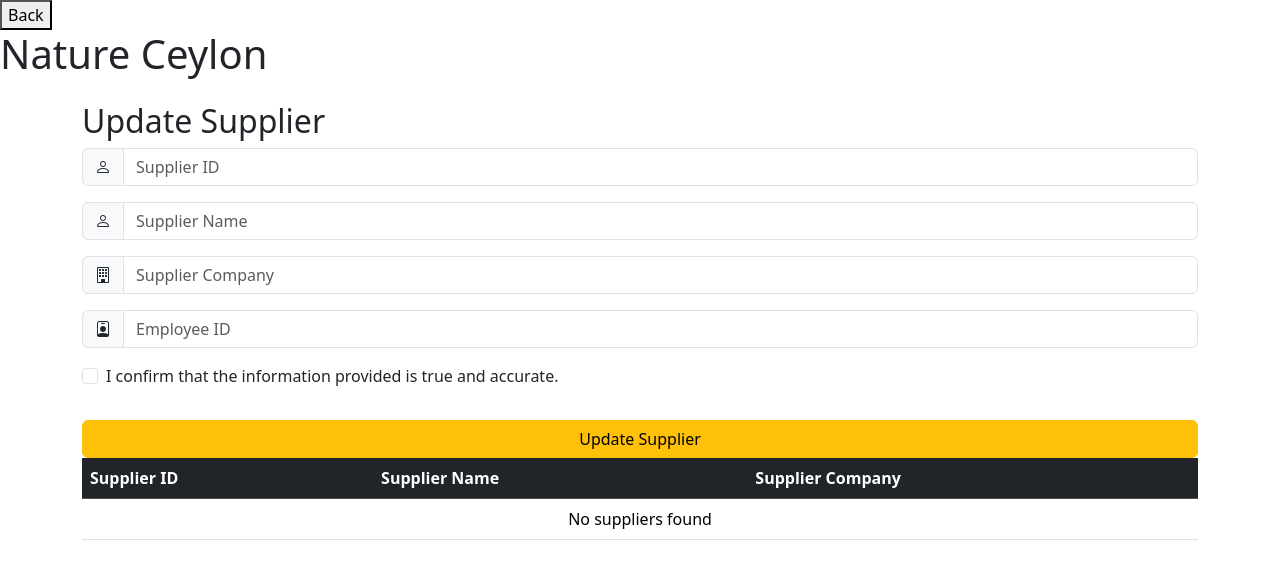
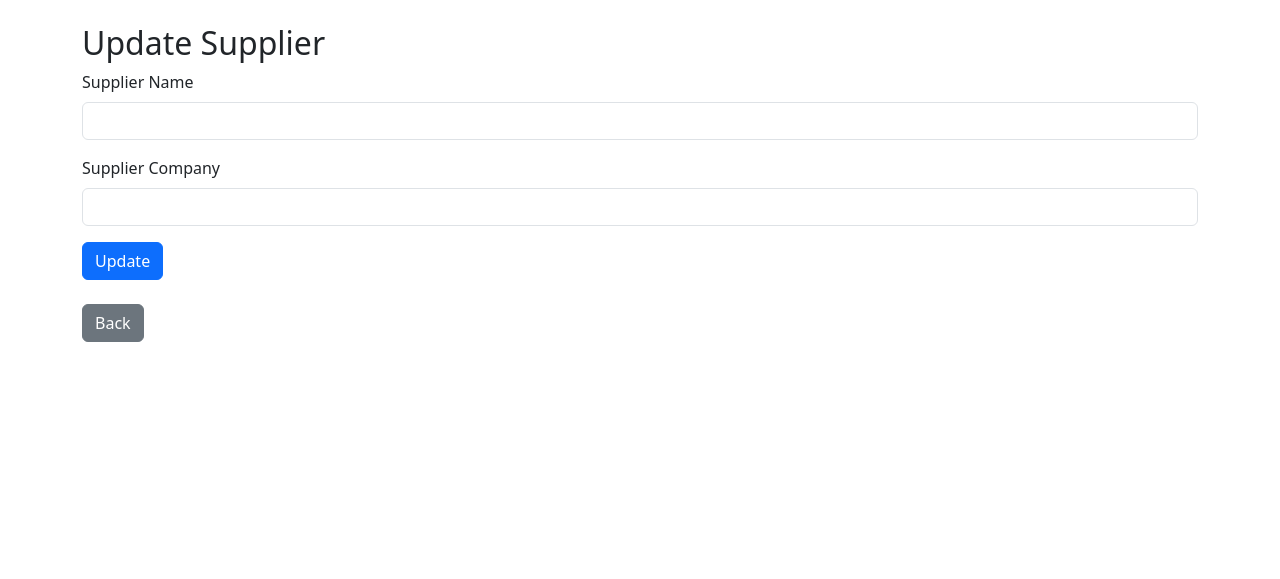
Before and after one commit to Malinda01/Nature_Ceylon, a PHP site: page /upsup.php in a window 1280 px wide. Shown: the top 579 px of the page. Run offline with PHP 8.4, Linux system fonts and the light colour scheme; data that the repository does not hold is empty.

Commit message:
Supplier Completed without the foreign key section

```diff
--- a/Employee_Panel/Supplier/upsup/upsup.php
+++ b/Employee_Panel/Supplier/upsup/upsup.php
@@ -1,20 +1,3 @@
-<!DOCTYPE html>
-<html lang="en">
-
-<head>
-    <meta charset="UTF-8">
-    <meta name="viewport" content="width=device-width, initial-scale=1.0">
-    <title>Update Supplier - Nature Ceylon</title>
-    <!-- Google Font -->
-    <link href="https://fonts.googleapis.com/css2?family=Poppins:wght@400;600&display=swap" rel="stylesheet">
-    <!-- Bootstrap CSS -->
-    <link href="https://cdn.jsdelivr.net/npm/bootstrap@5.3.2/dist/css/bootstrap.min.css" rel="stylesheet">
-    <!-- Bootstrap Icons -->
-    <link href="https://cdn.jsdelivr.net/npm/bootstrap-icons/font/bootstrap-icons.css" rel="stylesheet">
-    <link rel="stylesheet" href="../../../Admin_Panel/Managements/assets/css/form.css">
-</head>
-
-<body>
 <?php
 // Database connection
 $servername = "localhost";
@@ -22,145 +5,67 @@
 $password = "";
 $dbname = "malinda_db";
 
+// Create connection
 $conn = new mysqli($servername, $username, $password, $dbname);
 
+// Check connection
 if ($conn->connect_error) {
     die("Connection failed: " . $conn->connect_error);
 }
 
-    if ($_SERVER["REQUEST_METHOD"] === "POST") {
-        // Collect data from the form
-        $supplierId = $_POST["supplierId"];
-        $supplierName = $_POST["supplierName"];
-        $supplierCompany = $_POST["supplierCompany"];
-        $employeeId = $_POST["employeeId"];
+// Get Supplier ID from URL
+$supplier_id = $_GET['id'] ?? null;
+$supplier_name = '';
+$supplier_company = '';
 
-        // Validate inputs
-        if (!empty($supplierId) && !empty($supplierName) && !empty($supplierCompany) && !empty($employeeId)) {
-            // Update the supplier details
-            $sql = "UPDATE supplier
-                    SET Supplier_Name = ?, Supplier_Company = ?, SUPManager_ID = ?
-                    WHERE Supplier_ID = ?";
+if ($supplier_id) {
+    // Fetch supplier data
+    $sql = "SELECT Supplier_Name, Supplier_Company FROM supplier WHERE Supplier_ID = ?";
+    $stmt = $conn->prepare($sql);
+    $stmt->bind_param("i", $supplier_id);
+    $stmt->execute();
+    $result = $stmt->get_result();
 
-            $stmt = $conn->prepare($sql);
-            $stmt->bind_param("ssss", $supplierName, $supplierCompany, $employeeId, $supplierId);
-
-            if ($stmt->execute()) {
-                echo "<script>alert('Supplier details updated successfully!');</script>";
-            } else {
-                echo "<script>alert('Error updating supplier details: " . $stmt->error . "');</script>";
+    if ($result->num_rows > 0) {
+        $row = $result->fetch_assoc();
+        $supplier_name = $row['Supplier_Name'];
+        $supplier_company = $row['Supplier_Company'];
     }
-
     $stmt->close();
-        } else {
-            echo "<script>alert('Please fill in all fields.');</script>";
 }
-    }
+$conn->close();
 ?>
 
-    <header>
-        <button id="backButton" onclick="location.href='../../Supplier.php'">Back</button>
-        <h1>Nature Ceylon</h1>
-    </header>
-
-    <main class="container mt-4">
+<!DOCTYPE html>
+<html lang="en">
+<head>
+    <meta charset="UTF-8">
+    <meta name="viewport" content="width=device-width, initial-scale=1.0">
+    <title>Update Supplier</title>
+    <!-- Bootstrap CSS -->
+    <link href="https://cdn.jsdelivr.net/npm/bootstrap@5.3.2/dist/css/bootstrap.min.css" rel="stylesheet">
+</head>
+<body>
+    <div class="container mt-4">
         <h2>Update Supplier</h2>
-
-        <form id="updateSupplierForm" method="POST" onsubmit="return validateForm()">
-            <!-- Supplier ID -->
-            <div class="input-group mb-3">
-                <span class="input-group-text"><i class="bi bi-person"></i></span>
-                <input type="text" class="form-control" id="supplierId" name="supplierId" placeholder="Supplier ID">
+        <form action="update_supplier_process.php" method="post">
+            <input type="hidden" name="supplier_id" value="<?php echo htmlspecialchars($supplier_id); ?>">
+            <div class="mb-3">
+                <label for="supplier_name" class="form-label">Supplier Name</label>
+                <input type="text" class="form-control" id="supplier_name" name="supplier_name"
+                       value="<?php echo htmlspecialchars($supplier_name); ?>" required>
+            </div>
+            <div class="mb-3">
+                <label for="supplier_company" class="form-label">Supplier Company</label>
+                <input type="text" class="form-control" id="supplier_company" name="supplier_company"
+                       value="<?php echo htmlspecialchars($supplier_company); ?>" required>
+            </div>
+            <button type="submit" class="btn btn-primary">Update</button>
+        </form>
     </div>
 
-            <!-- Supplier Name -->
-            <div class="input-group mb-3">
-                <span class="input-group-text"><i class="bi bi-person"></i></span>
-                <input type="text" class="form-control" id="supplierName" name="supplierName" placeholder="Supplier Name">
-            </div>
-
-            <!-- Supplier Company -->
-            <div class="input-group mb-3">
-                <span class="input-group-text"><i class="bi bi-building"></i></span>
-                <input type="text" class="form-control" id="supplierCompany" name="supplierCompany" placeholder="Supplier Company">
-            </div>
-
-            <!-- Employee ID -->
-            <div class="input-group mb-3">
-                <span class="input-group-text"><i class="bi bi-person-badge"></i></span>
-                <input type="text" class="form-control" id="employeeId" name="employeeId" placeholder="Employee ID">
-            </div>
-
-            <!-- Confirmation Checkbox -->
-            <div class="form-check mb-3">
-                <input class="form-check-input" type="checkbox" id="confirmationCheckbox" name="confirmationCheckbox">
-                <label class="form-check-label" for="confirmationCheckbox">
-                    I confirm that the information provided is true and accurate.
-                </label>
-            </div>
-
-            <!-- Submit Button -->
-            <input type="submit" value="Update Supplier" class="btn btn-warning w-100 mt-3">
-        </form>
-
-        <!-- Table to View Supplier Details -->
-        <table class="table table">
-            <thead class="table-dark">
-                <tr>
-                    <th scope="col">Supplier ID</th>
-                    <th scope="col">Supplier Name</th>
-                    <th scope="col">Supplier Company</th>
-                </tr>
-            </thead>
-            <tbody>
-                <?php
-                // Fetch supplier data
-                $sql = "SELECT Supplier_ID, Supplier_Name, Supplier_Company FROM supplier";
-                $result = $conn->query($sql);
-
-                if ($result->num_rows > 0) {
-                    while ($row = $result->fetch_assoc()) {
-                        echo "<tr>
-                                <td>" . htmlspecialchars($row["Supplier_ID"]) . "</td>
-                                <td>" . htmlspecialchars($row["Supplier_Name"]) . "</td>
-                                <td>" . htmlspecialchars($row["Supplier_Company"]) . "</td>
-                              </tr>";
-                    }
-                } else {
-                    echo "<tr><td colspan='3' class='text-center'>No suppliers found</td></tr>";
-                }
-
-                $conn->close();
-                ?>
-            </tbody>
-        </table>
-    </main>
-
-    <footer class="text-center mt-4">
-        <!-- <p>&copy; 2024 Nature Ceylon. All Rights Reserved.</p> -->
-    </footer>
-
-    <script>
-        function validateForm() {
-            const supplierId = document.getElementById("supplierId").value;
-            const supplierName = document.getElementById("supplierName").value;
-            const supplierCompany = document.getElementById("supplierCompany").value;
-            const employeeId = document.getElementById("employeeId").value;
-            const checkbox = document.getElementById("confirmationCheckbox");
-
-            if (!supplierId || !supplierName || !supplierCompany || !employeeId) {
-                alert("Please fill in all fields.");
-                return false;
-            }
-
-            if (!checkbox.checked) {
-                alert("You must confirm that the information is true.");
-                return false;
-            }
-
-            return true;
-        }
-    </script>
+    <!-- Back button to viewsup.php -->
+    <div class="container mt-4">
+        <a href="../viewsup/viewsup.php" class="btn btn-secondary">Back</a>
 </body>
-
 </html>
--- a/Employee_Panel/Supplier/viewsup/viewsup.php
+++ b/Employee_Panel/Supplier/viewsup/viewsup.php
@@ -30,6 +30,7 @@
                     <th scope="col">Supplier ID</th>
                     <th scope="col">Supplier Name</th>
                     <th scope="col">Supplier Company</th>
+                    <th scope="col">Action</th>
                 </tr>
             </thead>
             <tbody>
@@ -60,6 +61,11 @@
                                 <td>" . htmlspecialchars($row["Supplier_ID"]) . "</td>
                                 <td>" . htmlspecialchars($row["Supplier_Name"]) . "</td>
                                 <td>" . htmlspecialchars($row["Supplier_Company"]) . "</td>
+                                <td>
+                                    <button class='btn btn-primary btn-sm' onclick=\"location.href='../upsup/upsup.php?id=" . htmlspecialchars($row["Supplier_ID"]) . "'\">Update</button>
+
+                                    <button class='btn btn-danger btn-sm' onclick=\"location.href='../delsup/delsup.php?id="  . htmlspecialchars($row["Supplier_ID"]) . "'\">Delete</button>
+                                </td>
                               </tr>";
                     }
                 } else {
```
Also changed, not shown: Employee_Panel/Supplier.php (+12 -3 lines), Employee_Panel/Supplier/addsup/addsup.php (+10 -8 lines), Employee_Panel/Supplier/delsup/delete_supplier_process.php (added, +35 -0 lines), Employee_Panel/Supplier/delsup/delsup.php (+60 -68 lines), Employee_Panel/Supplier/upsup/update_supplier_process.php (added, +35 -0 lines). Lines whose indentation alone changed are shown as unchanged.
